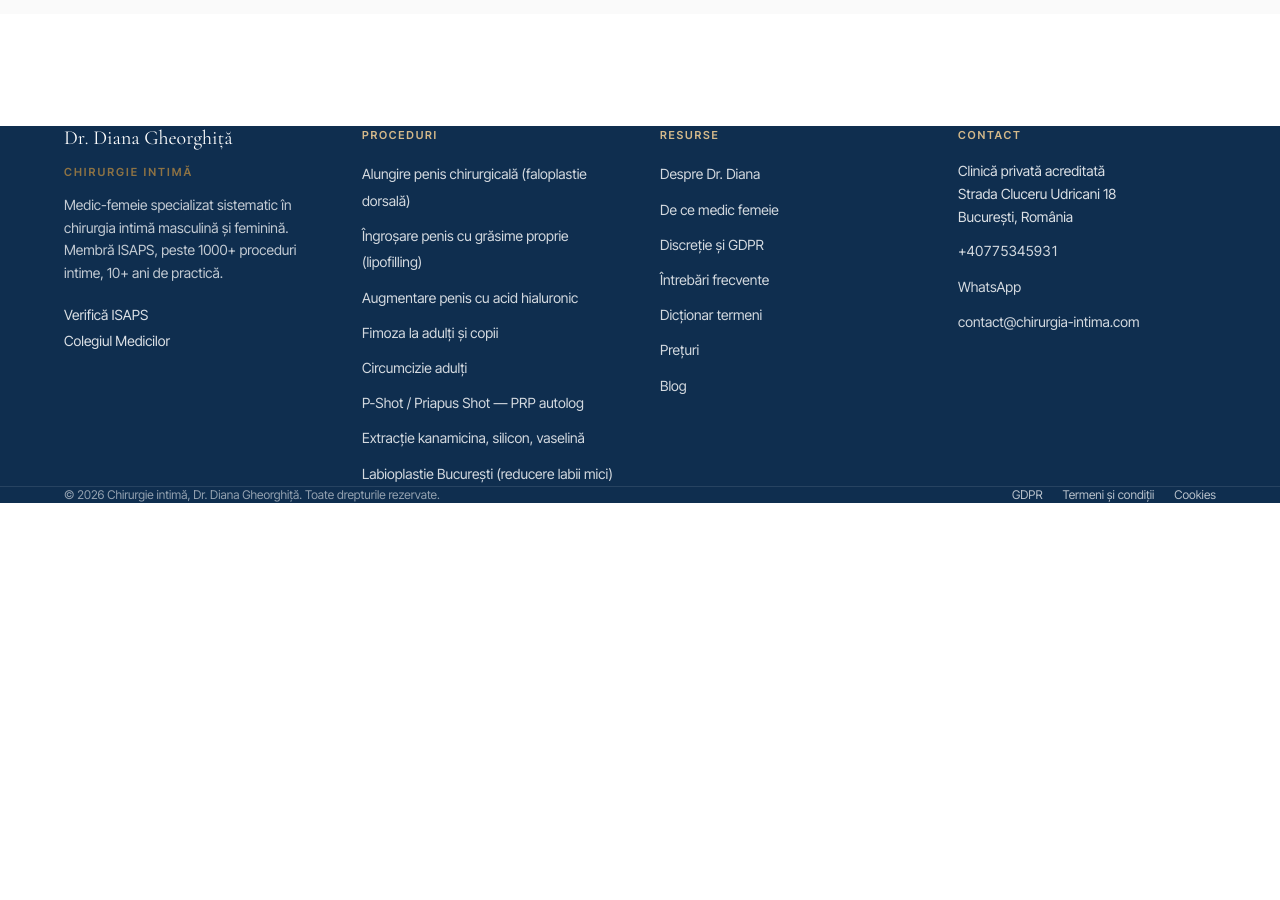
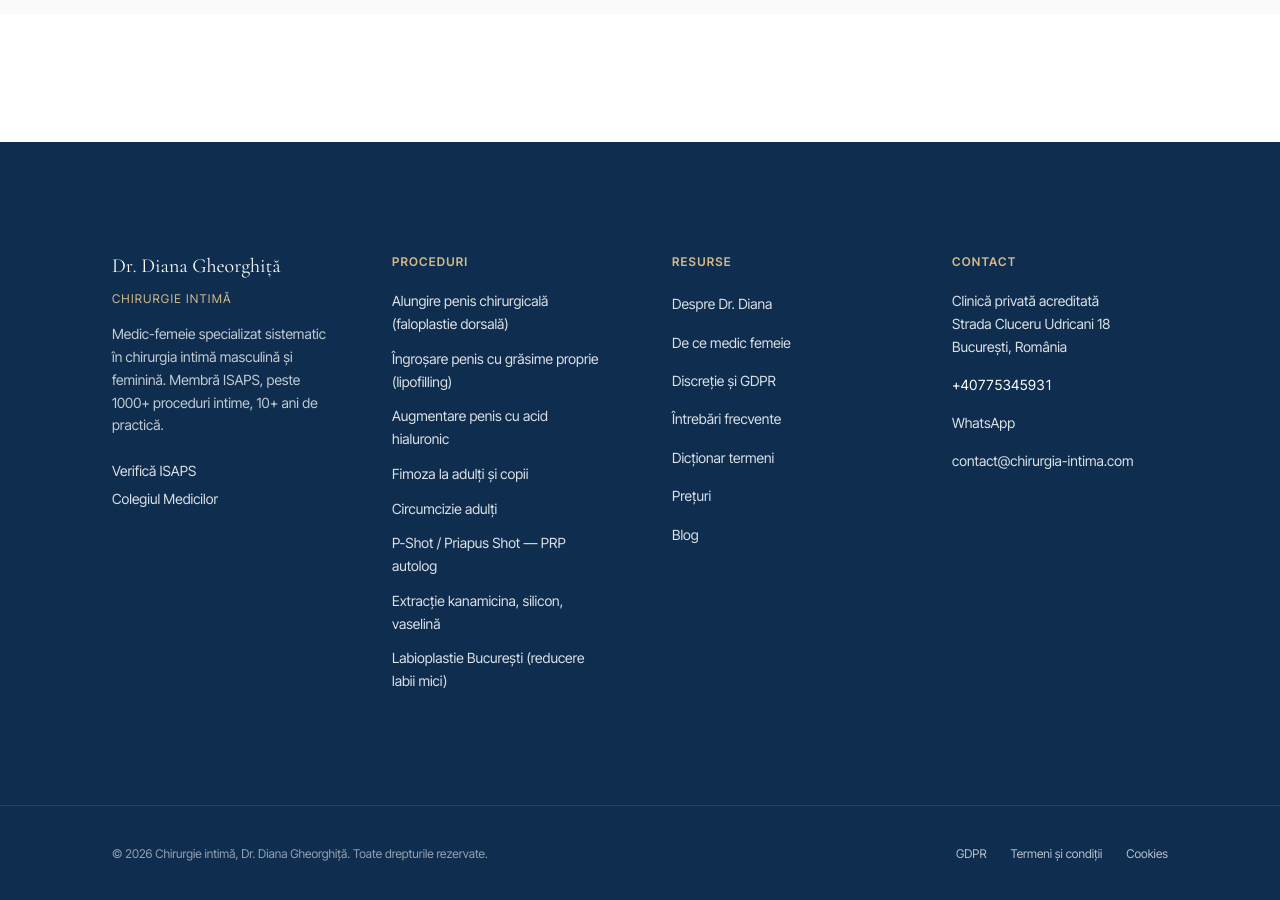
Before and after one commit to mihnea-eugen/chirurgia-intima, a Next.js app: page / in a window 1280 px wide. Shown: the part 5100-6000 px from the top of the page. Before the commit the page ends 5603 px from the top, so only its background shows below. Built offline with nearby package versions, Linux system fonts and the light colour scheme; no server answers.

Commit message:
feat(footer): max-w-6xl + padding standard, gap-12, breathing room consistent

```diff
--- a/components/Footer.tsx
+++ b/components/Footer.tsx
@@ -4,66 +4,70 @@ import { proceduri } from "@/lib/proceduri";
 
 export default function Footer() {
   return (
-    <footer className="bg-[var(--color-brand-navy)] text-white mt-28">
-      <div className="container-wide pt-[6rem] pb-[5rem] lg:pt-[9rem] lg:pb-[6rem] grid grid-cols-1 sm:grid-cols-2 lg:grid-cols-4 gap-10">
+    <footer className="bg-[var(--color-brand-navy)] text-white mt-24 lg:mt-32">
+      <div className="max-w-6xl mx-auto px-6 sm:px-8 lg:px-12 py-20 sm:py-24 lg:py-28">
+        <div className="grid grid-cols-1 sm:grid-cols-2 lg:grid-cols-4 gap-12 lg:gap-16">
           <div>
             <div className="font-display text-xl mb-3 leading-tight">Dr. Diana Gheorghiță</div>
-          <div className="eyebrow text-[var(--color-brand-gold-soft)] mb-3">Chirurgie intimă</div>
+            <div className="text-xs uppercase tracking-widest text-[var(--color-brand-gold-soft)] mb-4">Chirurgie intimă</div>
             <p className="text-sm text-white/75 leading-relaxed">
               Medic-femeie specializat sistematic în chirurgia intimă masculină și feminină. Membră ISAPS, peste {SITE.trust.proceduresPerformed}+ proceduri intime, {SITE.trust.yearsExperience}+ ani de practică.
             </p>
-          <div className="mt-5 flex flex-col gap-1.5 text-sm">
-            <a href="https://www.isaps.org/" target="_blank" rel="noopener noreferrer" className="text-white/85 hover:text-[var(--color-brand-gold)]">Verifică ISAPS</a>
-            <a href="https://www.cmr.ro/" target="_blank" rel="noopener noreferrer" className="text-white/85 hover:text-[var(--color-brand-gold)]">Colegiul Medicilor</a>
+            <div className="mt-6 flex flex-col gap-2 text-sm">
+              <a href="https://www.isaps.org/" target="_blank" rel="noopener noreferrer" className="text-white/85 hover:text-[var(--color-brand-gold)] transition-colors">Verifică ISAPS</a>
+              <a href="https://www.cmr.ro/" target="_blank" rel="noopener noreferrer" className="text-white/85 hover:text-[var(--color-brand-gold)] transition-colors">Colegiul Medicilor</a>
             </div>
           </div>
 
           <div>
-          <div className="text-[11px] font-semibold uppercase tracking-[0.16em] text-[var(--color-brand-gold-soft)] mb-4">Proceduri</div>
-          <ul className="footer-list">
+            <div className="text-xs font-semibold uppercase tracking-widest text-[var(--color-brand-gold-soft)] mb-5">Proceduri</div>
+            <ul className="space-y-3">
               {proceduri.slice(0, 8).map((p) => (
                 <li key={p.slug}>
-                <Link href={`/proceduri/${p.slug}`}>{p.title}</Link>
+                  <Link href={`/proceduri/${p.slug}`} className="text-sm text-white/85 hover:text-[var(--color-brand-gold)] transition-colors leading-relaxed block">
+                    {p.title}
+                  </Link>
                 </li>
               ))}
             </ul>
           </div>
 
           <div>
-          <div className="text-[11px] font-semibold uppercase tracking-[0.16em] text-[var(--color-brand-gold-soft)] mb-4">Resurse</div>
-          <ul className="footer-list">
-            <li><Link href="/despre">Despre Dr. Diana</Link></li>
-            <li><Link href="/de-ce-medic-femeie">De ce medic femeie</Link></li>
-            <li><Link href="/discretie">Discreție și GDPR</Link></li>
-            <li><Link href="/intrebari-frecvente">Întrebări frecvente</Link></li>
-            <li><Link href="/dictionar-termeni">Dicționar termeni</Link></li>
-            <li><Link href="/preturi">Prețuri</Link></li>
-            <li><Link href="/blog">Blog</Link></li>
+            <div className="text-xs font-semibold uppercase tracking-widest text-[var(--color-brand-gold-soft)] mb-5">Resurse</div>
+            <ul className="space-y-3">
+              <li><Link href="/despre" className="text-sm text-white/85 hover:text-[var(--color-brand-gold)] transition-colors">Despre Dr. Diana</Link></li>
+              <li><Link href="/de-ce-medic-femeie" className="text-sm text-white/85 hover:text-[var(--color-brand-gold)] transition-colors">De ce medic femeie</Link></li>
+              <li><Link href="/discretie" className="text-sm text-white/85 hover:text-[var(--color-brand-gold)] transition-colors">Discreție și GDPR</Link></li>
+              <li><Link href="/intrebari-frecvente" className="text-sm text-white/85 hover:text-[var(--color-brand-gold)] transition-colors">Întrebări frecvente</Link></li>
+              <li><Link href="/dictionar-termeni" className="text-sm text-white/85 hover:text-[var(--color-brand-gold)] transition-colors">Dicționar termeni</Link></li>
+              <li><Link href="/preturi" className="text-sm text-white/85 hover:text-[var(--color-brand-gold)] transition-colors">Prețuri</Link></li>
+              <li><Link href="/blog" className="text-sm text-white/85 hover:text-[var(--color-brand-gold)] transition-colors">Blog</Link></li>
             </ul>
           </div>
 
           <div>
-          <div className="text-[11px] font-semibold uppercase tracking-[0.16em] text-[var(--color-brand-gold-soft)] mb-4">Contact</div>
-          <ul className="footer-list">
+            <div className="text-xs font-semibold uppercase tracking-widest text-[var(--color-brand-gold-soft)] mb-5">Contact</div>
+            <ul className="space-y-3">
               <li className="text-white/85 text-sm leading-relaxed">
                 Clinică privată acreditată<br />
                 {SITE.clinic.streetAddress}<br />
                 {SITE.clinic.addressLocality}, România
               </li>
-            <li><a href={`tel:${SITE.phone}`} className="text-white tabular-nums">{SITE.phone}</a></li>
-            <li><a href={`https://wa.me/${SITE.whatsapp.replace(/\D/g, "")}`} target="_blank" rel="noopener noreferrer">WhatsApp</a></li>
-            <li><a href={`mailto:${SITE.email}`}>{SITE.email}</a></li>
+              <li><a href={`tel:${SITE.phone}`} className="text-sm text-white tabular-nums hover:text-[var(--color-brand-gold)] transition-colors">{SITE.phone}</a></li>
+              <li><a href={`https://wa.me/${SITE.whatsapp.replace(/\D/g, "")}`} target="_blank" rel="noopener noreferrer" className="text-sm text-white/85 hover:text-[var(--color-brand-gold)] transition-colors">WhatsApp</a></li>
+              <li><a href={`mailto:${SITE.email}`} className="text-sm text-white/85 hover:text-[var(--color-brand-gold)] transition-colors break-all">{SITE.email}</a></li>
             </ul>
+          </div>
         </div>
       </div>
 
       <div className="border-t border-white/10">
-        <div className="container-wide py-8 lg:py-10 flex flex-col md:flex-row justify-between items-center gap-3 text-xs text-white/55">
+        <div className="max-w-6xl mx-auto px-6 sm:px-8 lg:px-12 py-8 lg:py-10 flex flex-col md:flex-row justify-between items-center gap-4 text-xs text-white/55">
           <span>© {new Date().getFullYear()} {SITE.name}. Toate drepturile rezervate.</span>
-          <div className="flex items-center gap-5">
-            <Link href="/gdpr" className="text-white/70 hover:text-white">GDPR</Link>
-            <Link href="/termeni" className="text-white/70 hover:text-white">Termeni și condiții</Link>
-            <Link href="/cookies" className="text-white/70 hover:text-white">Cookies</Link>
+          <div className="flex items-center gap-6">
+            <Link href="/gdpr" className="text-white/70 hover:text-white transition-colors">GDPR</Link>
+            <Link href="/termeni" className="text-white/70 hover:text-white transition-colors">Termeni și condiții</Link>
+            <Link href="/cookies" className="text-white/70 hover:text-white transition-colors">Cookies</Link>
           </div>
         </div>
       </div>
```
Lines whose indentation alone changed are shown as unchanged.
